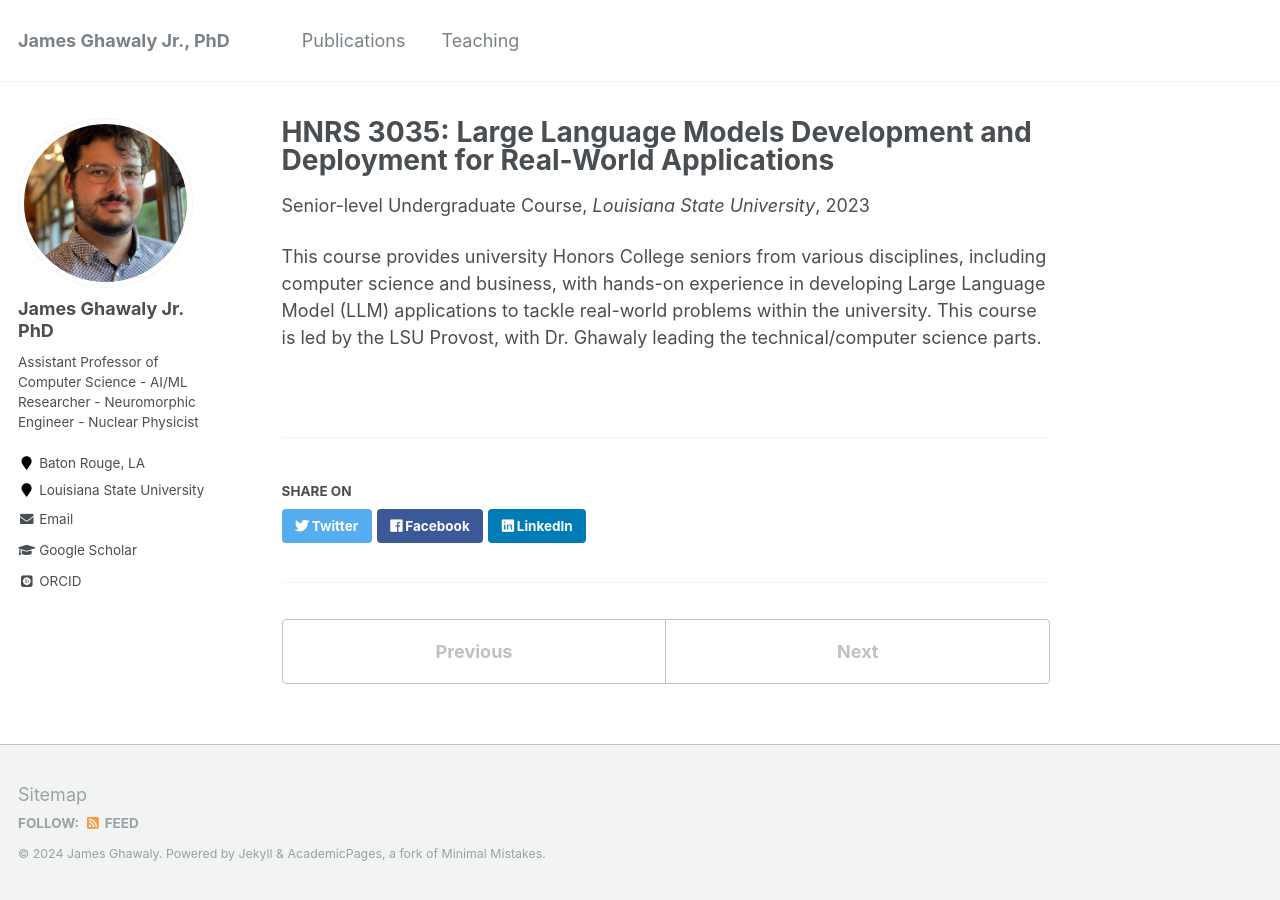
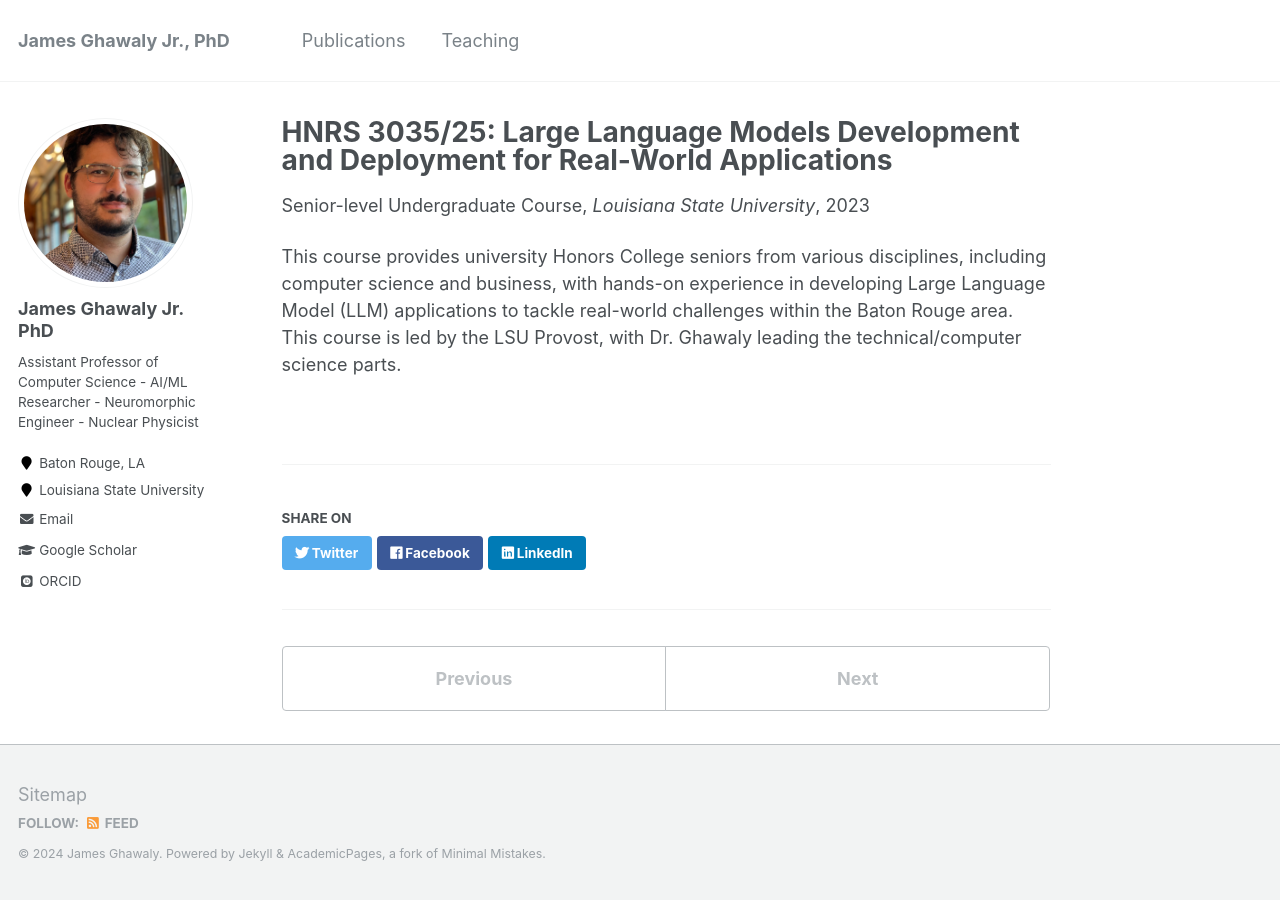
Before and after one commit to jghawaly/jghawaly.github.io, a Jekyll site: the page built from _teaching/2023-lsu-llm-3.md, in a window 1280 px wide. Built offline with Jekyll 4.4.1, drawn with Linux system fonts in a browser that asks for light colours; some web fonts are replaced.

Commit message:
Update 2023-lsu-llm-3.md

```diff
--- a/_teaching/2023-lsu-llm-3.md
+++ b/_teaching/2023-lsu-llm-3.md
@@ -1,5 +1,5 @@
 ---
-title: "HNRS 3035: Large Language Models Development and Deployment for Real-World Applications"
+title: "HNRS 3035/25: Large Language Models Development and Deployment for Real-World Applications"
 collection: teaching
 type: "Senior-level Undergraduate Course"
 permalink: /teaching/2023-lsu-llm-3
@@ -8,4 +8,4 @@ date: 2023-08-22
 location: "Baton Rouge, Louisiana"
 ---
 
-This course provides university Honors College seniors from various disciplines, including computer science and business, with hands-on experience in developing Large Language Model (LLM) applications to tackle real-world problems within the university. This course is led by the LSU Provost, with Dr. Ghawaly leading the technical/computer science parts.
+This course provides university Honors College seniors from various disciplines, including computer science and business, with hands-on experience in developing Large Language Model (LLM) applications to tackle real-world challenges within the Baton Rouge area. This course is led by the LSU Provost, with Dr. Ghawaly leading the technical/computer science parts.
```
